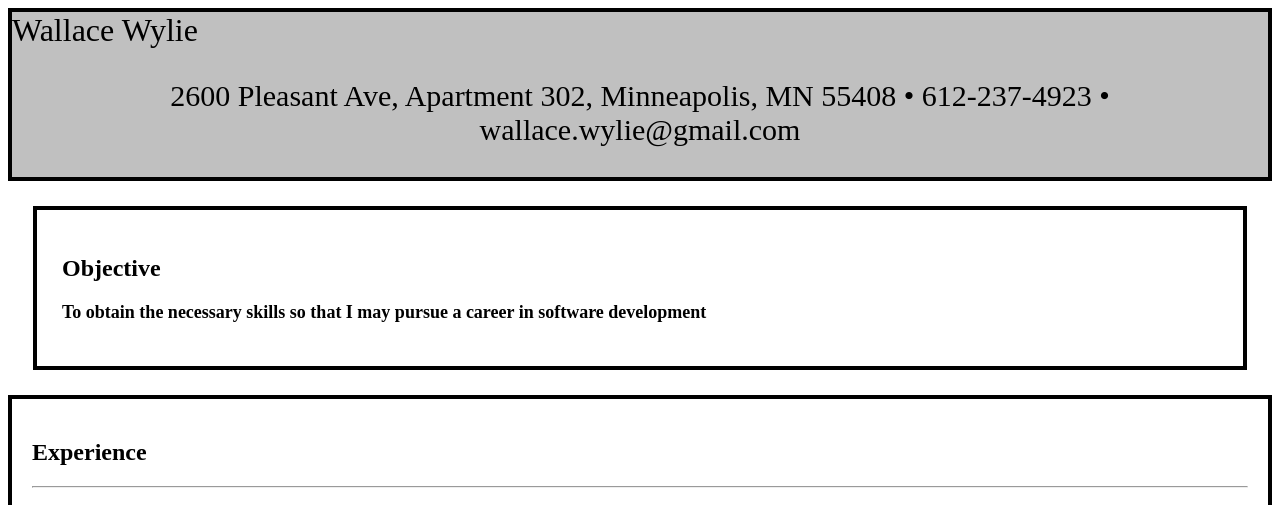
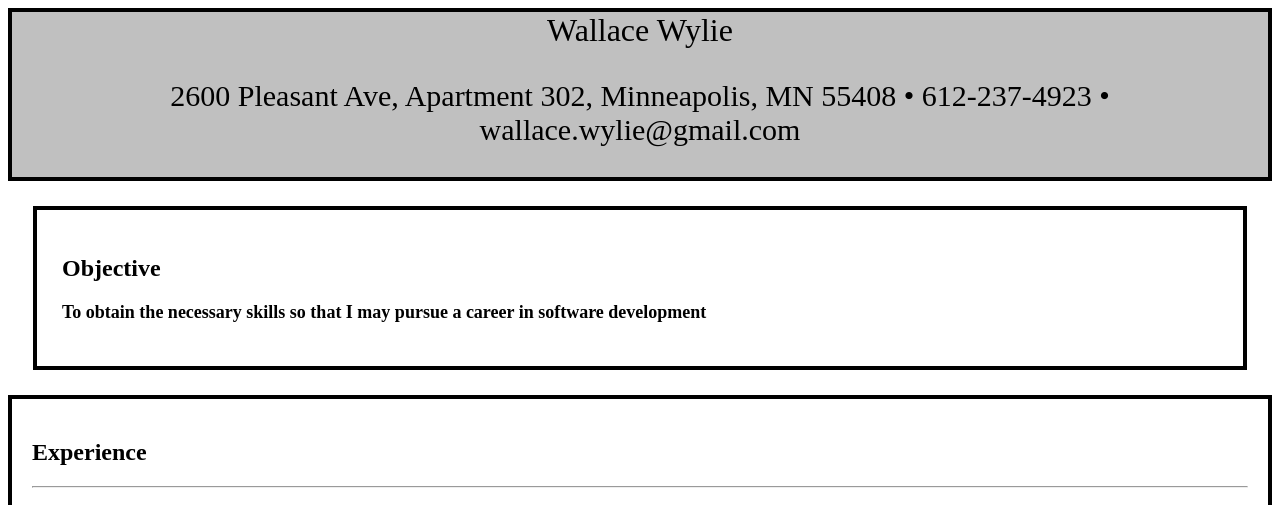
Before and after one commit to WallaceWylie/WallaceWylie.github.io, a plain HTML site: page index.html in a window 1280 px wide. Shown: the top 505 px of the page. Drawn offline with Linux system fonts and the light colour scheme.

Commit message:
Update index.html

```diff
--- a/index.html
+++ b/index.html
@@ -9,7 +9,7 @@
 
   	    <div class="nav">
   	  	        <div class="container"
-                     <h1 style="font-size:200%"><center></center>Wallace Wylie</center></h1>
+                     <h1 style="font-size:200%"><center>Wallace Wylie</center></h1>
                      <p>2600 Pleasant Ave, Apartment 302, Minneapolis, MN 55408 &#149; 612-237-4923 &#149; wallace.wylie@gmail.com</p>
                 </div>
         </div>
```
